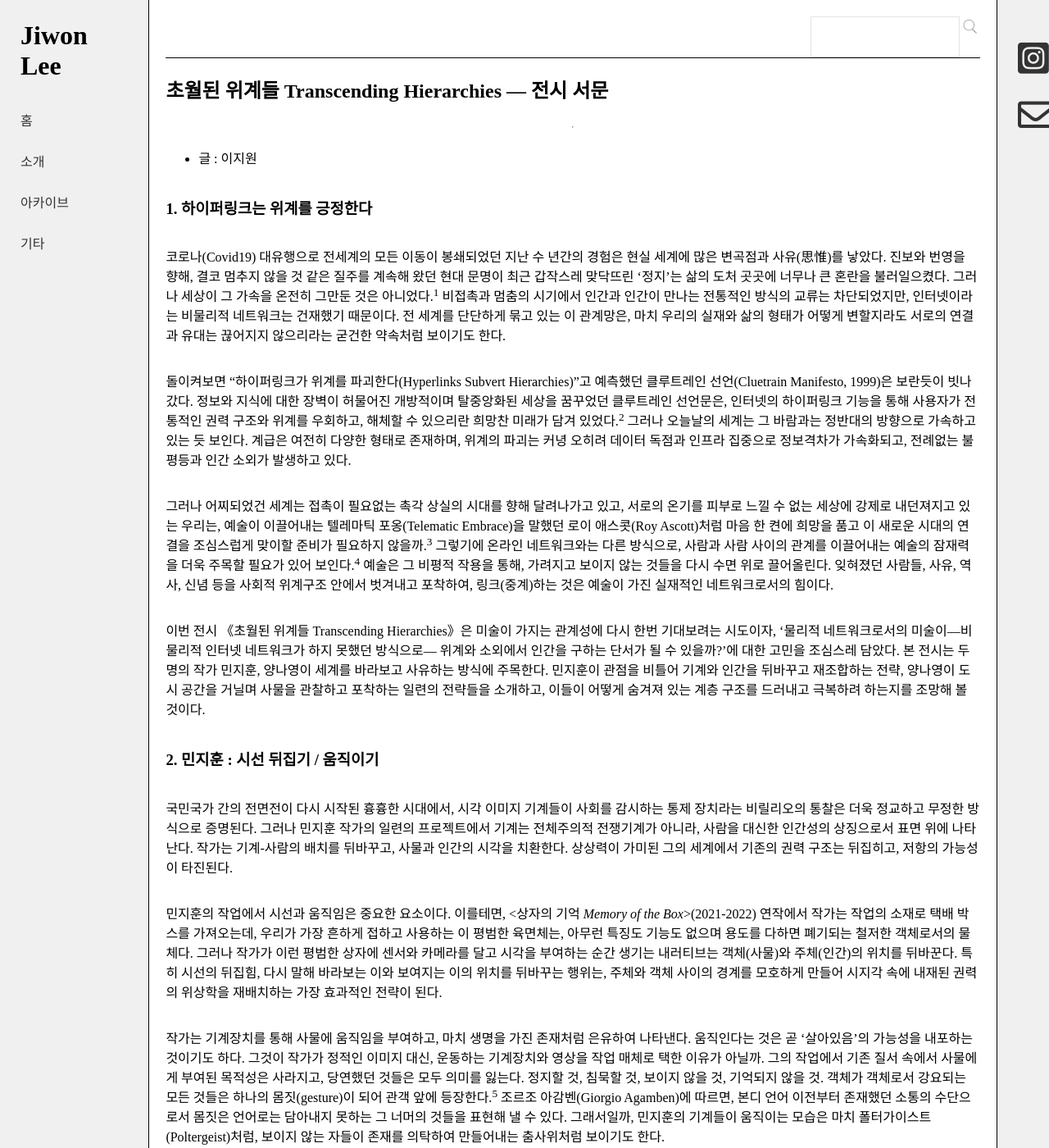
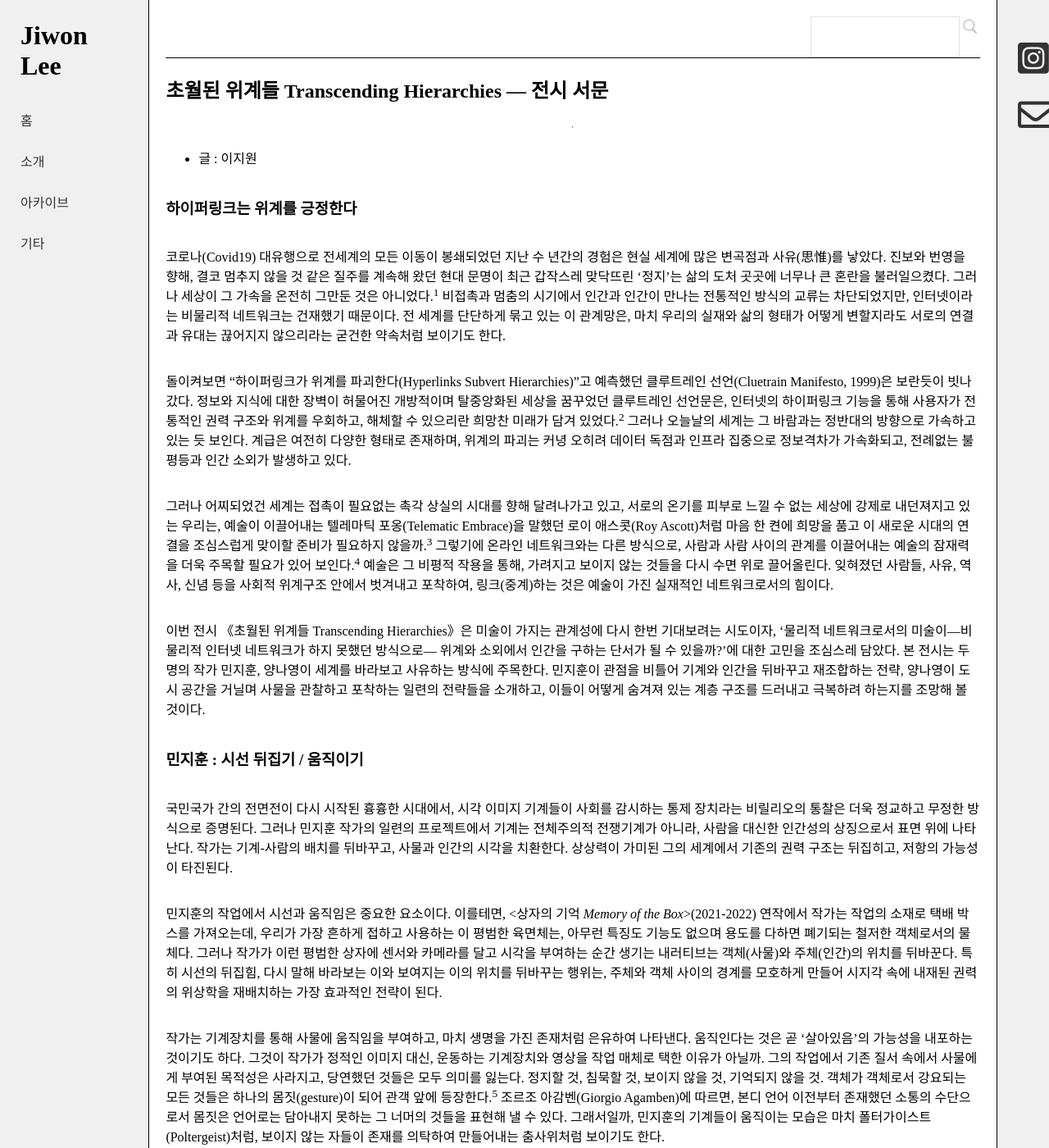
Before and after one commit to LfayeJ/archives, a Jekyll site: the page built from pages/archives_0002.md, in a window 1280 px wide and 1400 px high. Shown: the whole window at 82% size. Built offline with Jekyll 4.4.1, drawn with Linux system fonts in a browser that asks for light colours; nearby versions of some CDN libraries; some web fonts are replaced; our own code applies the rules of GitHub Pages for plain Markdown files; a script that is not in the unit is left out; some of the changed text lies outside the part shown.

Commit message:
Update archives_0002.md

```diff
--- a/pages/archives_0002.md
+++ b/pages/archives_0002.md
@@ -3,7 +3,7 @@
 ---
 - 글 : 이지원
 
-### **1. 하이퍼링크는 위계를 긍정한다**
+### 하이퍼링크는 위계를 긍정한다
 
 코로나(Covid19) 대유행으로 전세계의 모든 이동이 봉쇄되었던 지난 수 년간의 경험은 현실 세계에 많은 변곡점과 사유(思惟)를 낳았다. 진보와 번영을 향해, 결코 멈추지 않을 것 같은 질주를 계속해 왔던 현대 문명이 최근 갑작스레 맞닥뜨린 ‘정지’는 삶의 도처 곳곳에 너무나 큰 혼란을 불러일으켰다. 그러나 세상이 그 가속을 온전히 그만둔 것은 아니었다.[^1] 비접촉과 멈춤의 시기에서 인간과 인간이 만나는 전통적인 방식의 교류는 차단되었지만, 인터넷이라는 비물리적 네트워크는 건재했기 때문이다. 전 세계를 단단하게 묶고 있는 이 관계망은, 마치 우리의 실재와 삶의 형태가 어떻게 변할지라도 서로의 연결과 유대는 끊어지지 않으리라는 굳건한 약속처럼 보이기도 한다.
 
@@ -13,7 +13,7 @@
 
 이번 전시 《초월된 위계들 Transcending Hierarchies》은 미술이 가지는 관계성에 다시 한번  기대보려는 시도이자, ‘물리적 네트워크로서의 미술이—비물리적 인터넷 네트워크가 하지 못했던 방식으로— 위계와 소외에서 인간을 구하는 단서가 될 수 있을까?’에 대한 고민을 조심스레 담았다. 본 전시는 두 명의 작가 민지훈, 양나영이 세계를 바라보고 사유하는 방식에 주목한다. 민지훈이 관점을 비틀어 기계와 인간을 뒤바꾸고 재조합하는 전략, 양나영이 도시 공간을 거닐며 사물을 관찰하고 포착하는 일련의 전략들을 소개하고, 이들이 어떻게 숨겨져 있는 계층 구조를 드러내고 극복하려 하는지를 조망해 볼 것이다.
 
-### **2. 민지훈 : 시선 뒤집기 / 움직이기**
+### 민지훈 : 시선 뒤집기 / 움직이기
 
 국민국가 간의 전면전이 다시 시작된 흉흉한 시대에서, 시각 이미지 기계들이 사회를 감시하는 통제 장치라는 비릴리오의 통찰은 더욱 정교하고 무정한 방식으로 증명된다. 그러나 민지훈 작가의 일련의 프로젝트에서 기계는 전체주의적 전쟁기계가 아니라, 사람을 대신한 인간성의 상징으로서 표면 위에 나타난다. 작가는 기계-사람의 배치를 뒤바꾸고, 사물과 인간의 시각을 치환한다. 상상력이 가미된 그의 세계에서 기존의 권력 구조는 뒤집히고, 저항의 가능성이 타진된다.
 
```
Also changed, not shown: other parts of pages/archives_0002.md (+1 -1 lines).
